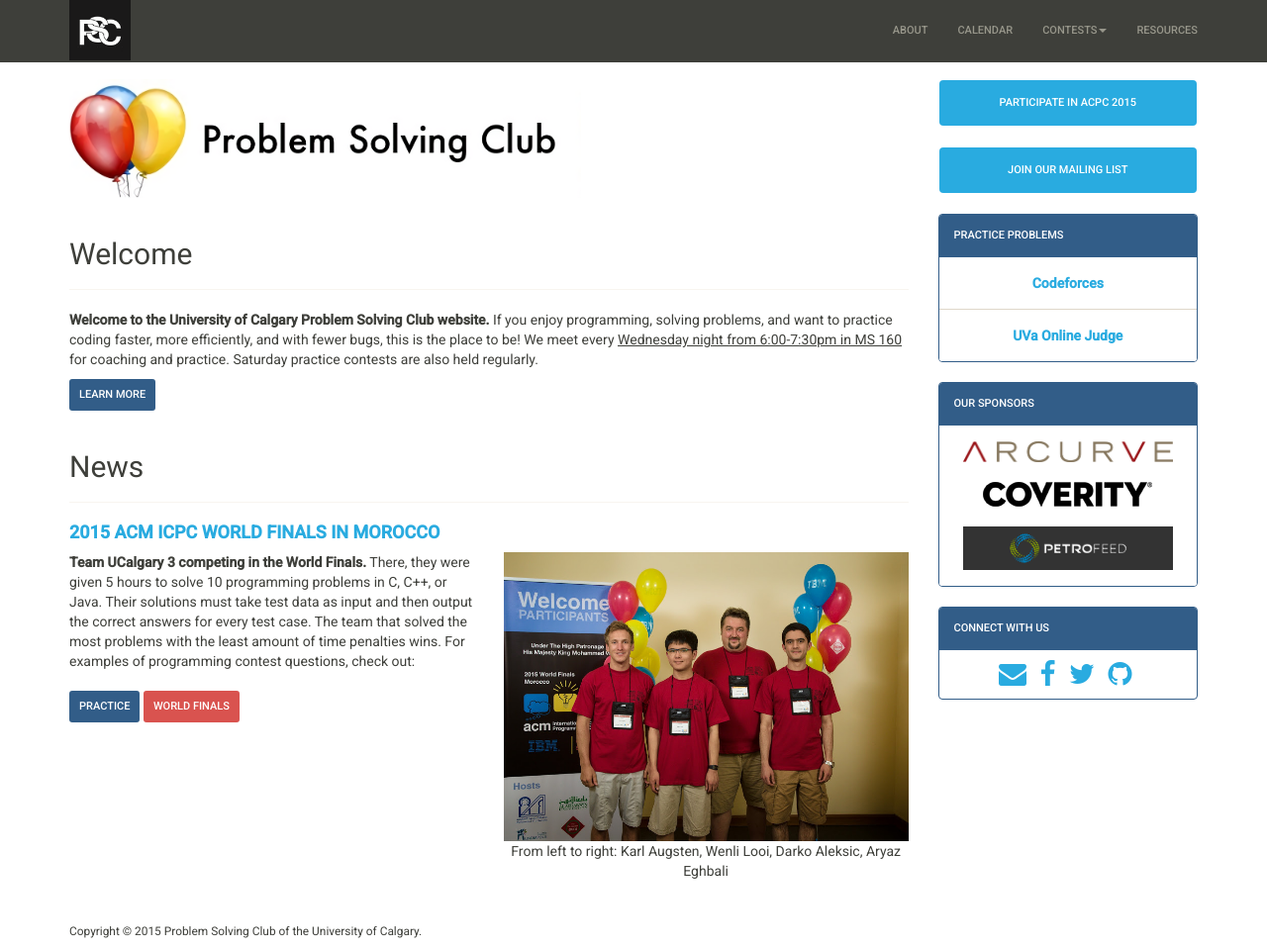
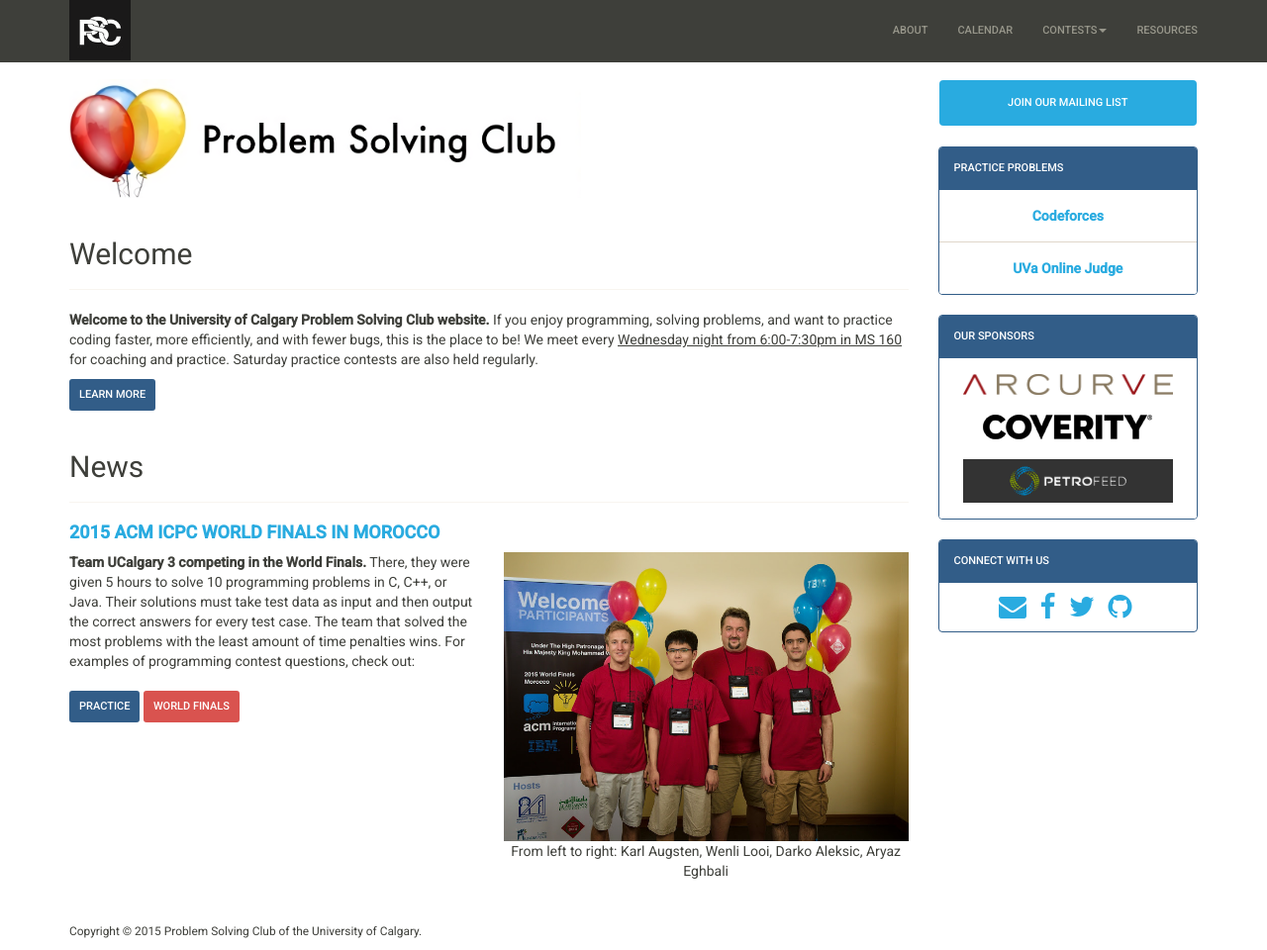
Before and after one commit to ProblemSolvingClub/psc-website, a Jekyll site: the page built from index.html, in a window 1280 px wide and 960 px high. Shown: the whole window at 99% size. Built offline with Jekyll 4.4.1, drawn with Linux system fonts in a browser that asks for light colours; nearby versions of some CDN libraries.

Commit message:
remove acpc2015 button onthe front page

```diff
--- a/index.html
+++ b/index.html
@@ -59,13 +59,6 @@ title: Problem Solving Club
 
     <div class="col-xs-120 col-sm-40 col-md-3">
       <!--./panel -->
-
-      <!-- Participate in ACPC -->
-      <div class="panel">
-        <a class="btn btn-info btn-block" href="http://psc.cpsc.ucalgary.ca/contests/acpc/2015/" role="button">
-          Participate in ACPC 2015
-        </a>
-      </div><!-- ./panel -->
 
       <!-- Join mailing list -->
       <div class="panel">
```
